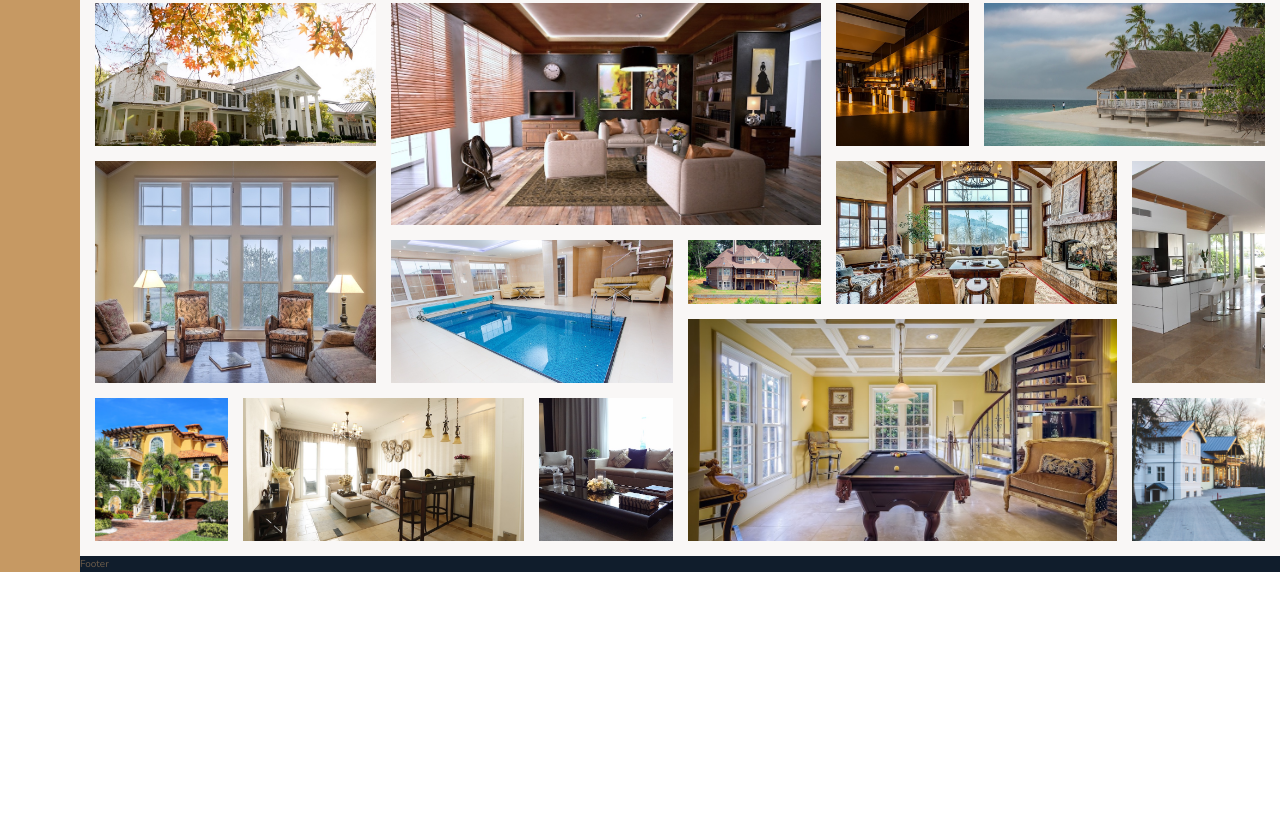
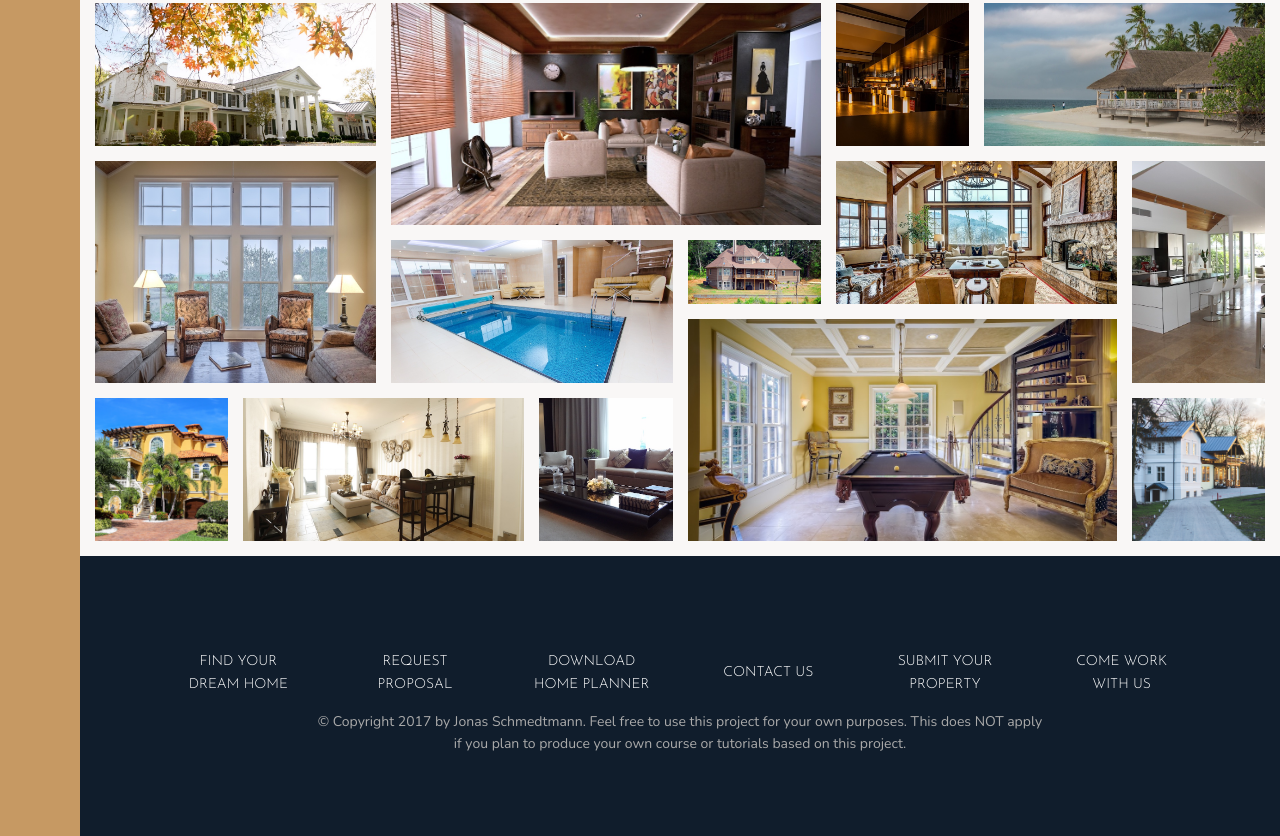
Before and after one commit to bearaxe/ACC-Nexter, a plain HTML site: page index.html in a window 1280 px wide. Shown: the part 3084-3920 px from the top of the page. Before the commit the page ends 3656 px from the top, so only its background shows below. Drawn offline with nearby package versions, Linux system fonts and the light colour scheme.

Commit message:
ch 9: building footer

```diff
--- a/css/style.css
+++ b/css/style.css
@@ -251,4 +251,33 @@ body {
 
 .footer {
   background-color: #101d2c;
-  grid-column: full-start / full-end; }
+  grid-column: full-start / full-end;
+  padding: 8rem; }
+
+.nav {
+  list-style: none;
+  display: grid;
+  grid-template-columns: repeat(auto-fit, minmax(15rem, 1fr));
+  grid-gap: 2rem;
+  align-items: center; }
+  .nav__link:link, .nav__link:visited {
+    font-size: 1.4rem;
+    color: #fff;
+    text-decoration: none;
+    font-family: "Josefin Sans", sans-serif;
+    text-transform: uppercase;
+    text-align: center;
+    padding: 1.5rem;
+    display: block;
+    transition: all .2s; }
+  .nav__link:active, .nav__link:hover {
+    background-color: rgba(255, 255, 255, 0.05);
+    transform: translateY(-0.5rem); }
+
+.copyright {
+  font-size: 1.4rem;
+  color: #aaa;
+  margin-top: 6rem;
+  text-align: center;
+  width: 70%;
+  margin: 0 auto; }
--- a/index.html
+++ b/index.html
@@ -342,7 +342,17 @@
         </section>
 
         <footer class="footer">
-            Footer
+            <ul class="nav">
+                <li class="nav__item"><a href="#" class="nav__link">Find your dream home</a></li>
+                <li class="nav__item"><a href="#" class="nav__link">Request proposal</a></li>
+                <li class="nav__item"><a href="#" class="nav__link">Download home planner</a></li>
+                <li class="nav__item"><a href="#" class="nav__link">Contact us</a></li>
+                <li class="nav__item"><a href="#" class="nav__link">Submit your property</a></li>
+                <li class="nav__item"><a href="#" class="nav__link">Come work with us</a></li>
+            </ul>
+            <p class="copyright">
+                &copy; Copyright 2017 by Jonas Schmedtmann. Feel free to use this project for your own purposes. This does NOT apply if you plan to produce your own course or tutorials based on this project.
+            </p>
         </footer>
 
     </body>
--- a/sass/_footer.scss
+++ b/sass/_footer.scss
@@ -1,4 +1,42 @@
 .footer {
   background-color: $color-secondary;
   grid-column: full-start / full-end;
+
+  padding: 8rem;
 }
+
+.nav {
+  list-style: none;
+  display: grid;
+  grid-template-columns: repeat(auto-fit, minmax(15rem, 1fr));
+  grid-gap: 2rem;
+  align-items: center;
+
+  &__link:link,
+  &__link:visited {
+    font-size: 1.4rem;
+    color: #fff;
+    text-decoration: none;
+    font-family: $font-display;
+    text-transform: uppercase;
+    text-align: center;
+    padding: 1.5rem;
+    display: block;
+    transition: all .2s;
+  }
+
+  &__link:active,
+  &__link:hover {
+    background-color: rgba(#fff, .05);
+    transform: translateY(-.5rem);
+  }
+}
+
+.copyright {
+  font-size: 1.4rem;
+  color: $color-grey-light-2;
+  margin-top: 6rem;
+  text-align: center;
+  width: 70%;
+  margin: 0 auto;
+}
```
